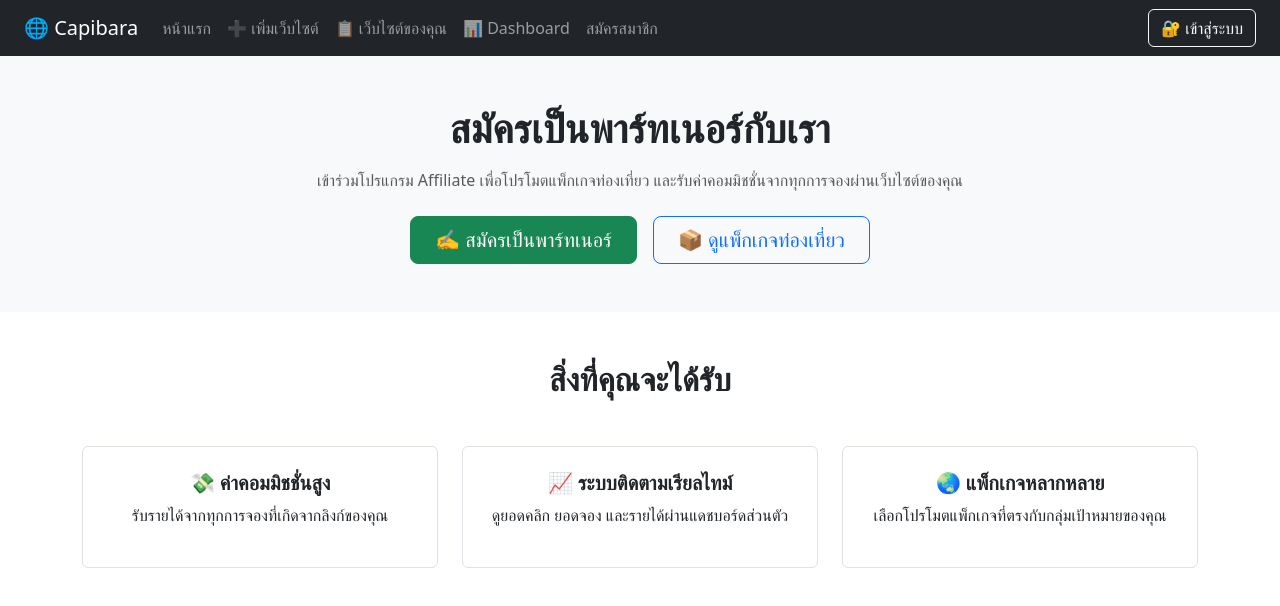
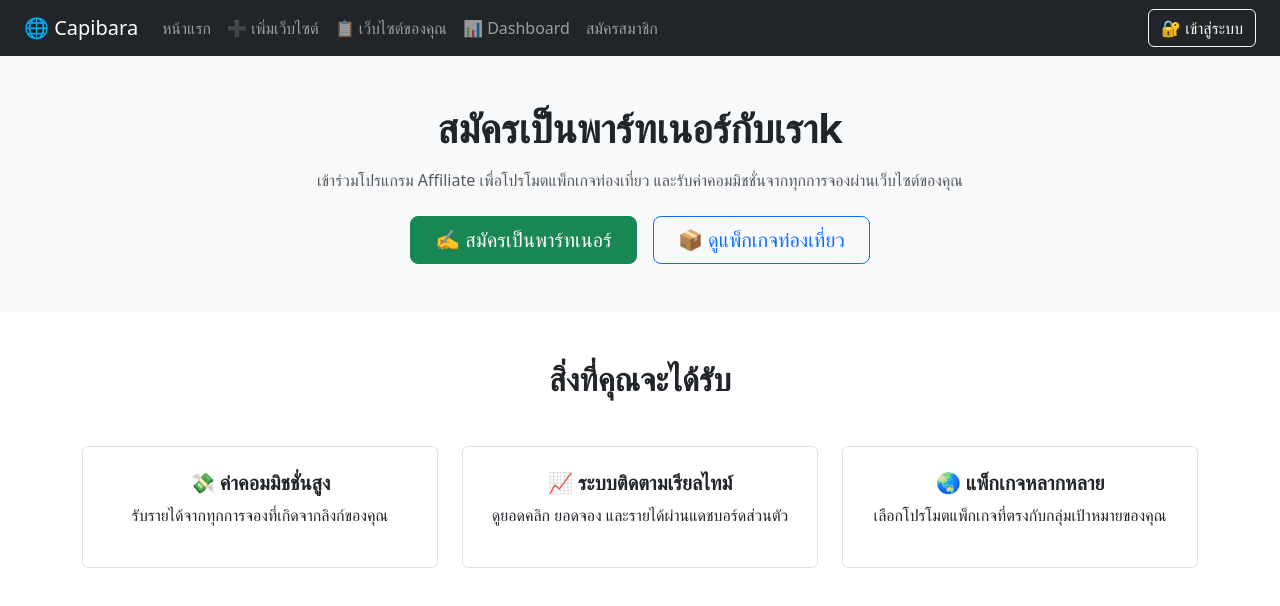
Before and after one commit to saikobz/frontend-affiliate, a React (Create React App) app: page / in a window 1280 px wide. Shown: the top 606 px of the page. Built offline with nearby package versions, Linux system fonts and the light colour scheme; no server answers.

Commit message:
Update Home.js

```diff
--- a/src/pages/Home.js
+++ b/src/pages/Home.js
@@ -17,7 +17,7 @@ function Home() {
         <>
             <section className="bg-light py-5">
                 <div className="container text-center">
-                    <h1 className="fw-bold mb-3">สมัครเป็นพาร์ทเนอร์กับเรา</h1>
+                    <h1 className="fw-bold mb-3">สมัครเป็นพาร์ทเนอร์กับเราk</h1>
                     <p className="text-muted mb-4">
                         เข้าร่วมโปรแกรม Affiliate เพื่อโปรโมตแพ็กเกจท่องเที่ยว และรับค่าคอมมิชชั่นจากทุกการจองผ่านเว็บไซต์ของคุณ
                     </p>
```
